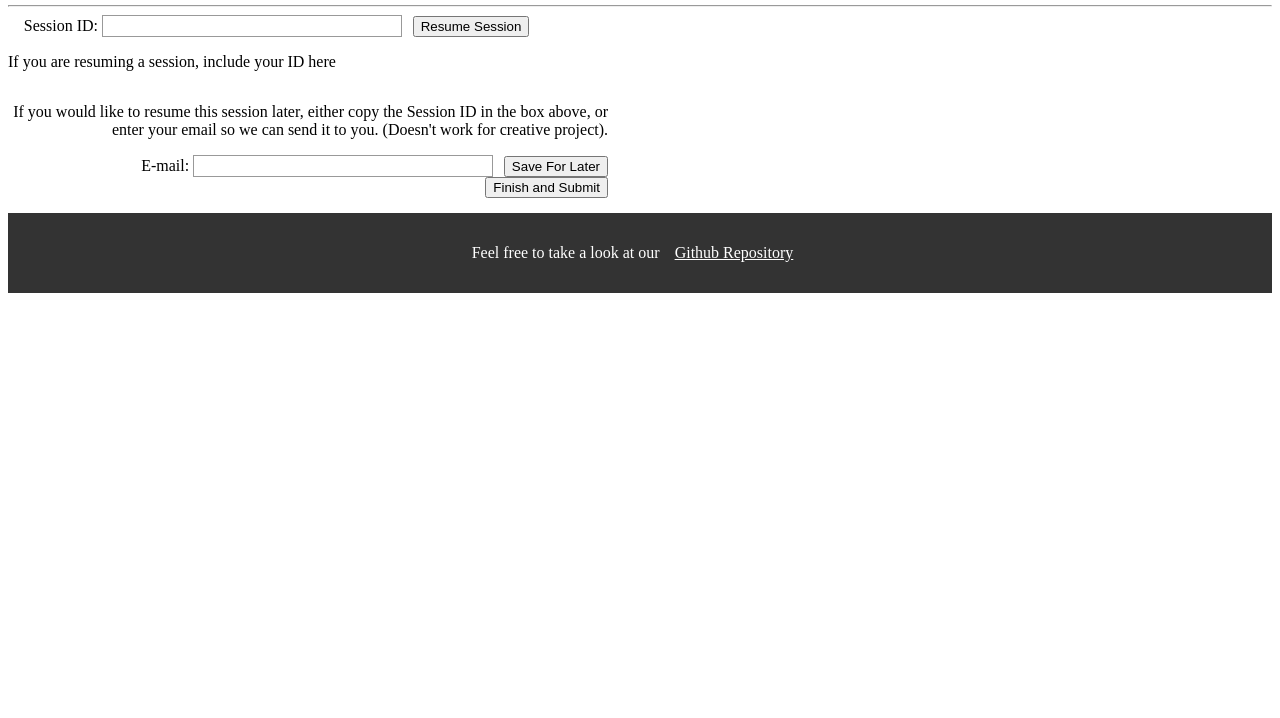
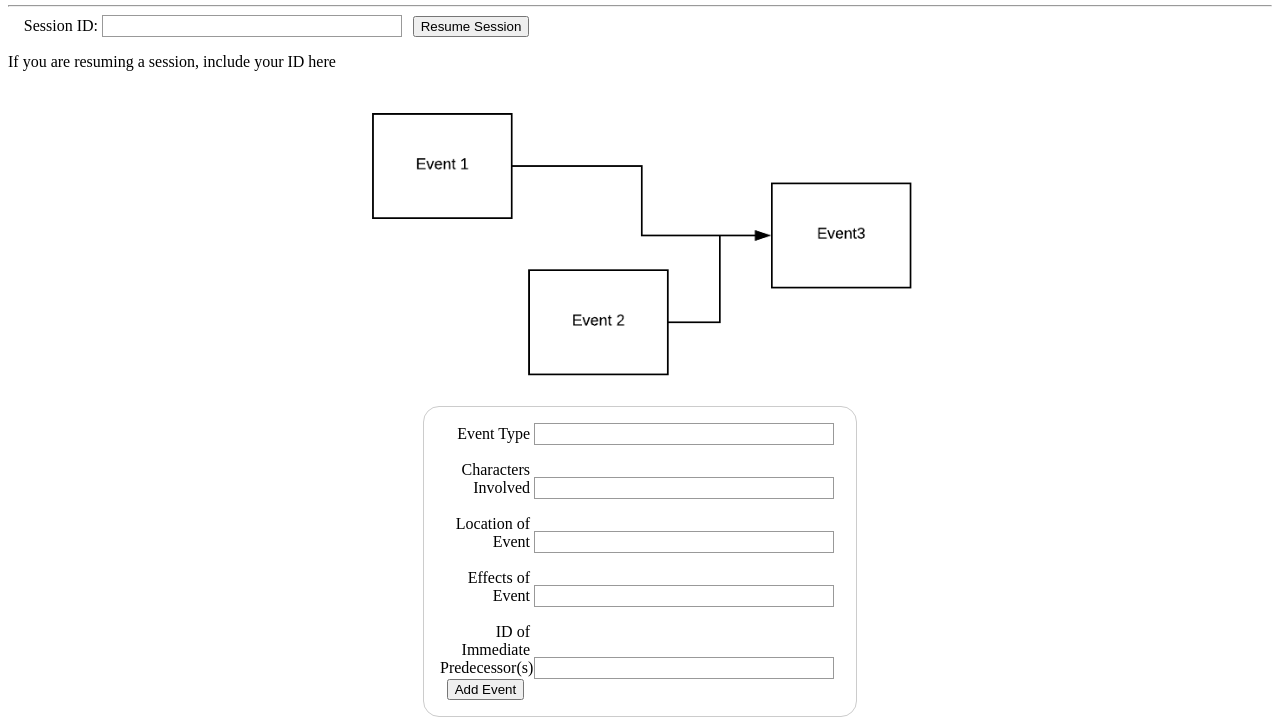
Before and after one commit to mckrieger/creative1, a plain HTML site: page editor.html in a window 1280 px wide. Shown: the part 94-812 px from the top of the page. Drawn offline with Linux system fonts and the light colour scheme.

Commit message:
fixed form

```diff
--- a/editor.html
+++ b/editor.html
@@ -22,16 +22,42 @@
 
 <form id="loadForm" action="" method="">
       <div>
-            <label for="name">Session ID:</label>
-            <input type="text" id="name" name="user_name">
-            <button type="submit">Resume Session</button>
+            <label for="session_id">Session ID:</label>
+            <input type="text" id="session_id" name="session_id">
+            <button type="button">Resume Session</button>
             <p>If you are resuming a session, include your ID here</p>
         </div>
+</form>
+
+<img class="graph" src="img/graph.png"/>
+
+<form class="contactForm" id="editForm" action="" method="">
+      <div>
+            <label for="event_type">Event Type</label>
+            <input type="text" id="event_type" name="event_type">
+        </div>
+        <div>
+              <label for="chracters">Characters Involved</label>
+              <input type="text" id="chracters" name="chracters">
+          </div>
+          <div>
+                <label for="location">Location of Event</label>
+                <input type="text" id="location" name="location">
+            </div>
+            <div>
+                  <label for="effects">Effects of Event</label>
+                  <input type="text" id="effects" name="effects">
+              </div>
+              <div>
+                    <label for="predecessor">ID of Immediate Predecessor(s)</label>
+                    <input type="text" id="predecessor" name="predecessor">
+                </div>
+                <button type="submit">Add Event</button>
 
 </form>
 
-<form id="saveForm" action="saved.html"
-      method="POST">
+<form id="saveForm" action=""
+      method="">
 
         <div>
           <p>If you would like to resume this session later, either
@@ -39,8 +65,8 @@
             send it to you. (Doesn't work for creative project).</p>
             <label for="mail">E-mail:</label>
             <input type="email" id="mail" name="user_mail">
-            <button type="submit">Save For Later</button>
-            <button type="submit">Finish and Submit</button>
+            <button type="button">Save For Later</button>
+            <button type="button">Finish and Submit</button>
         </div>
 
 </form>
--- a/style1.css
+++ b/style1.css
@@ -119,16 +119,18 @@ a.button {
  height: auto;
 }
 
-img < .wrapper {
-  width: 80px;
-}
-
 .photo {
   margin: auto;
   width: 600px;
   display: block;
   padding: 30px;
   transition: all .3s ease;
+}
+
+.graph {
+  margin: auto;
+  width: 600px;
+  display: block;
 }
 
 h1 {
@@ -238,7 +240,7 @@ body {
 }
 
 /* //////////////////////////////////////////////// */
-#contactForm {
+.contactForm {
   /* Just to center the form on the page */
   margin: 0 auto;
   width: 400px;
@@ -258,7 +260,11 @@ body {
   margin-bottom:15px;
   align-content:flex-end;
   text-align: right;
-  width: 600px;
+  margin-top:30px;
+}
+
+#editForm {
+
 }
 
 form div + div {
```
Also changed, not shown: contact.html (+1 -1 lines), img/graph.png (added).
